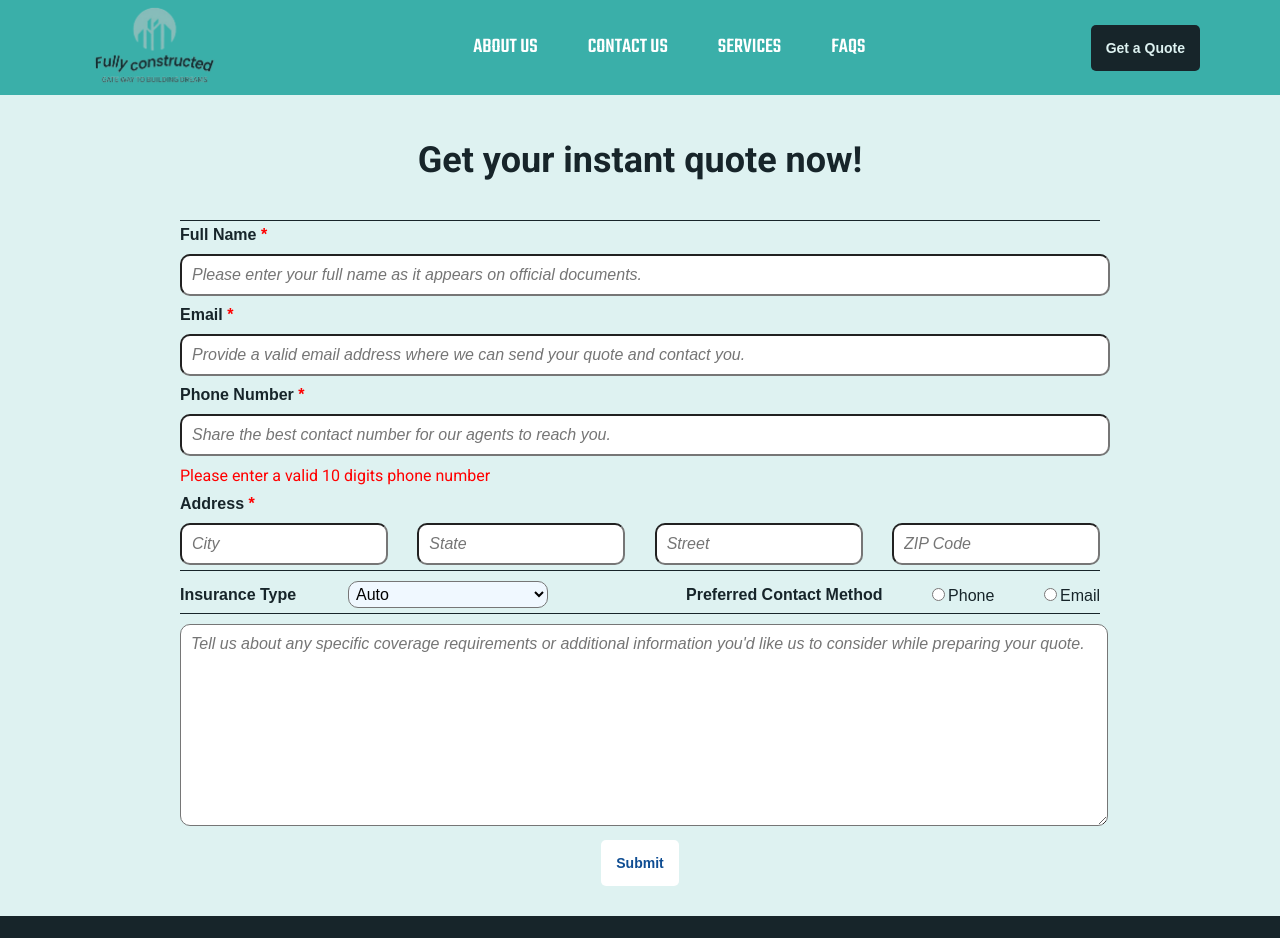
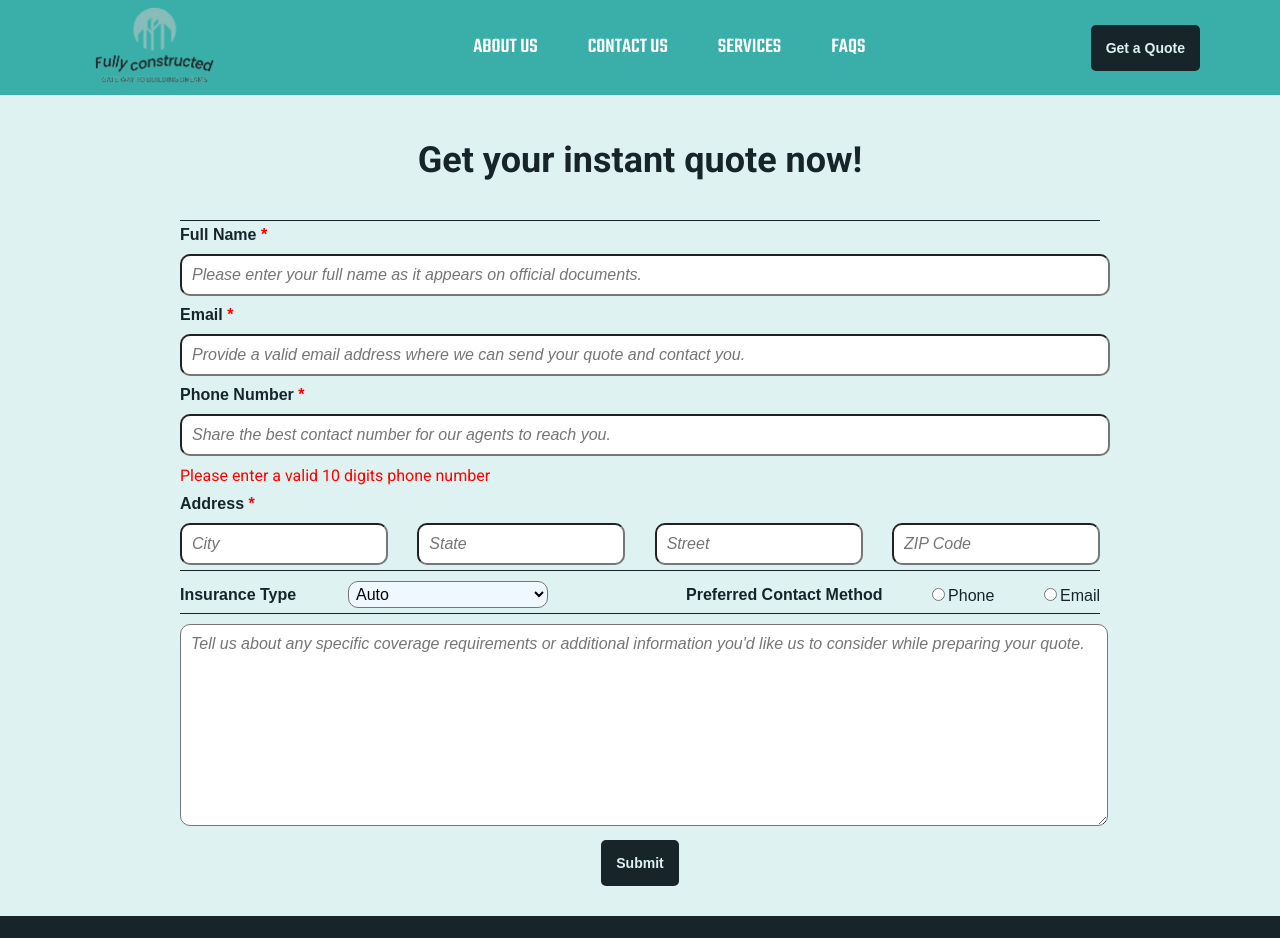
Before and after one commit to Wahaj-Ali/construction-web, a React (Create React App) app: page /get-a-quote in a window 1280 px wide. Shown: the top 938 px of the page. Built offline with nearby package versions, Linux system fonts and the light colour scheme.

Commit message:
Udpate hover efect for form buttons.

```diff
--- a/src/Pages/ContactUs/ContactUs.css
+++ b/src/Pages/ContactUs/ContactUs.css
@@ -113,8 +113,8 @@
   }
 
   .contactBtn {
-    background-color: #fff;
-    color: #0f4d92;
+    /* background-color: #fff;
+    color: #0f4d92; */
     font-weight: 600;
   }
 
--- a/src/Pages/Get A Quote/GetAQuote.css
+++ b/src/Pages/Get A Quote/GetAQuote.css
@@ -135,6 +135,11 @@
     font-size: 24px;
   }
 
+  .getQuoteBtn:hover {
+    background-color: #2b787a;
+    color: #def2f1;
+  }
+
   @media (max-width: 1024px) {
     .getaQuoteForm {
       margin: 10px 80px;
--- a/src/Pages/Get A Quote/GetAQuote.jsx
+++ b/src/Pages/Get A Quote/GetAQuote.jsx
@@ -140,7 +140,7 @@ const GetAQuote = () => {
                     </div>
 
                     <div className="submit-btn">
-                        <button type='submit' className='quote-btn contactBtn'>Submit</button>
+                        <button type='submit' className='quote-btn contactBtn getQuoteBtn'>Submit</button>
                     </div>
                 </form>
             </div>
```
